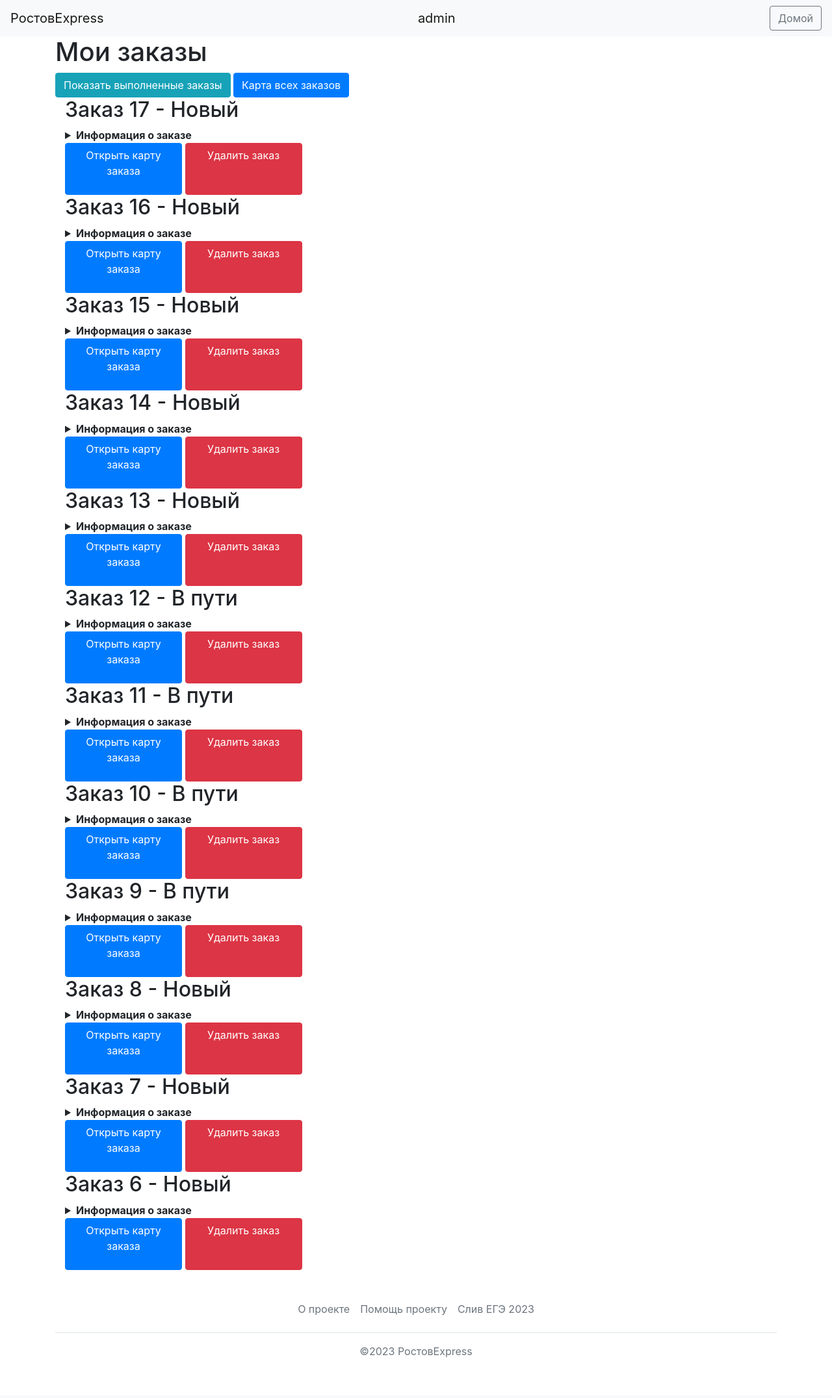
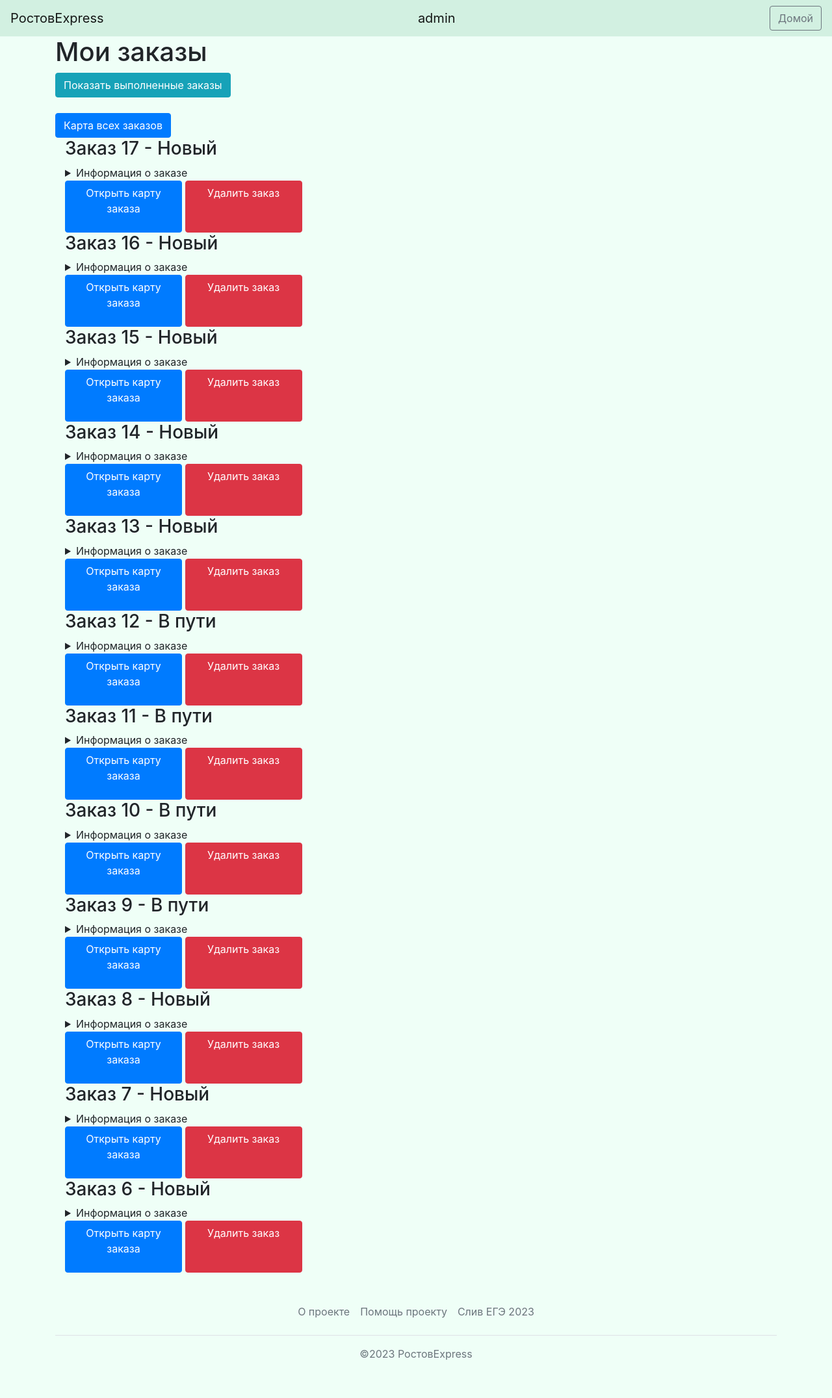
Before and after one commit to mishajirx/RostovExpress, a Flask app: page /orders/view in a window 1280 px wide. Shown: the whole page at 65% size. Before the commit the page ends 2089 px from the top, so only its background shows below. Run offline with Flask 2, Linux system fonts and the light colour scheme; a user stored in the database is signed in; data comes from the database, SQL or seed files in the repository; both versions use the stored data as it was after the commit; some libraries are stand-ins or nearby versions.

Commit message:
Design update

```diff
--- a/templates/base.html
+++ b/templates/base.html
@@ -9,9 +9,9 @@
           crossorigin="anonymous">
     <title>{{ title }}</title>
 </head>
-<body>
+<body style="background-color: #effff7">
 <header>
-    <nav class="navbar navbar-light bg-light">
+    <nav class="navbar navbar-light" style="background-color: #d2f0e1">
         <a class="navbar-brand" href="#">РостовExpress</a>
         {% if current_user.is_authenticated %}
 
--- a/templates/existing_orders.html
+++ b/templates/existing_orders.html
@@ -10,7 +10,7 @@
             Показать выполненные заказы
         {% endif %}
     </a>
-
+    <br><br>
 
     {% if current_user.user_type == 3 %}
 
@@ -21,7 +21,7 @@
     {% for item in items %}
         <div class="container">
 
-            <h2>Заказ {{ item[0].id }} -
+            <h3>Заказ {{ item[0].id }} -
                 {% if item[2] == "" %}
                     Новый
                 {% elif item[0].complete_time == "" %}
@@ -30,12 +30,12 @@
                     Доставлен
                 {% endif %}
 
-            </h2>
+            </h3>
 
 
             <details>
                 <summary>
-                    <strong>Информация о заказе</strong>
+                    Информация о заказе
                 </summary>
                 <div id="order_info{{ item[0].id }}">
                     <h5>Вес </h5>
```
Also changed, not shown: templates/uncompleted_orders.html (+5 -3 lines), db/couriers.db.
